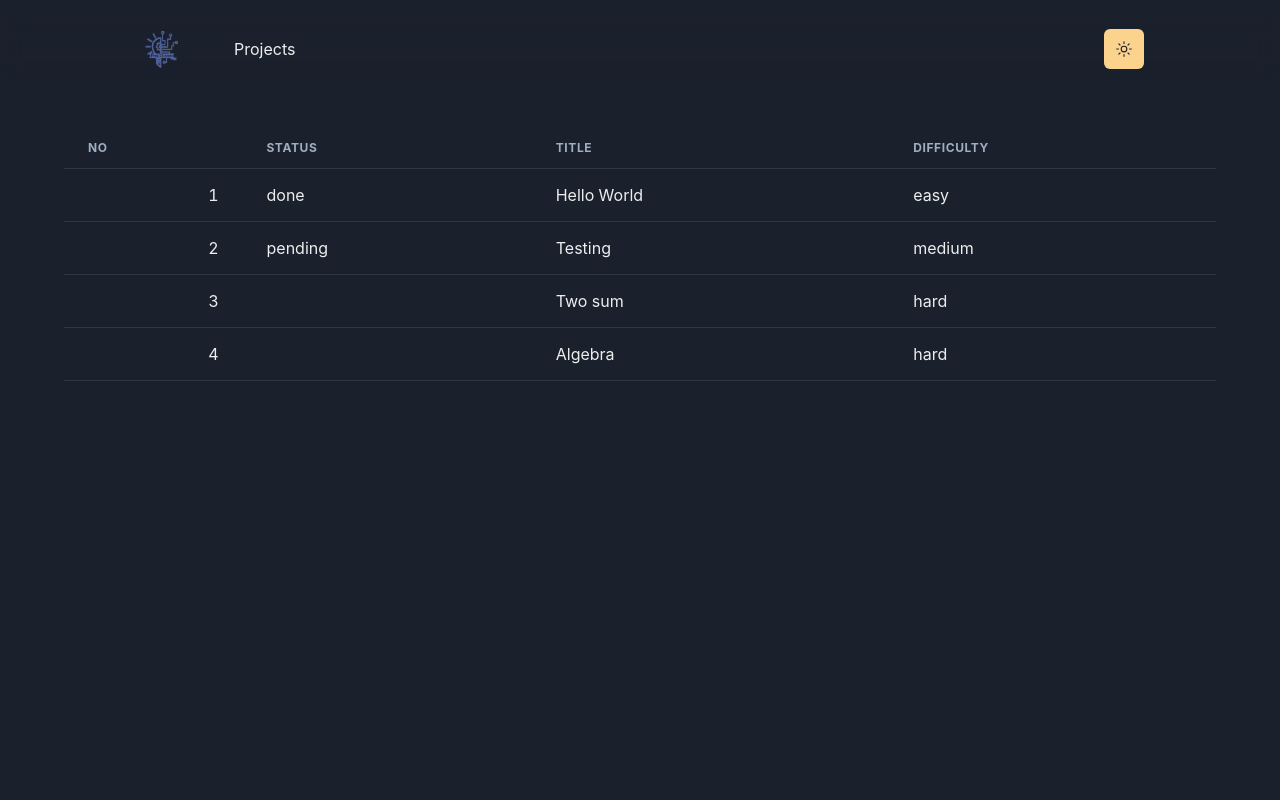
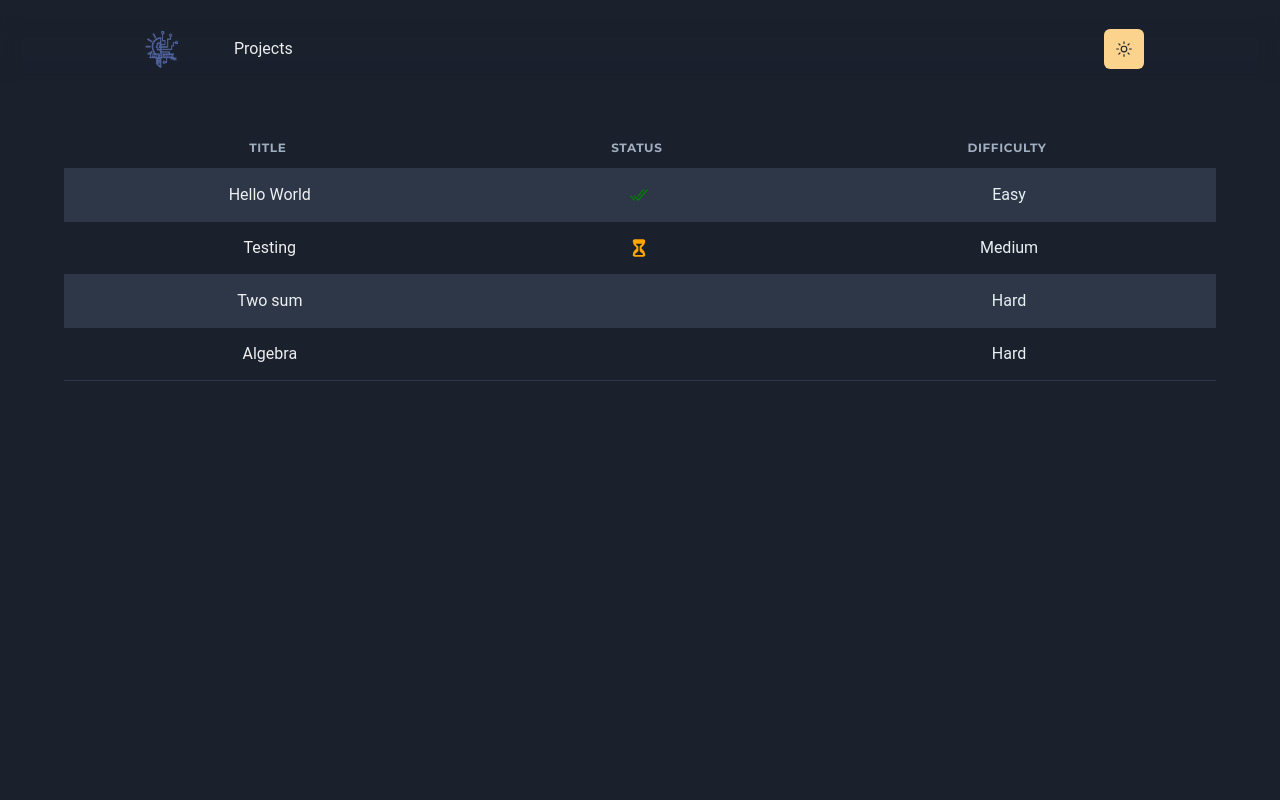
Before and after one commit to moodyKroko/fyp-project-23, a Next.js app in the folder frontend/: page /projects in a window 1280 px wide. Shown: the top 800 px of the page. Built offline with nearby package versions, Linux system fonts and the light colour scheme.

Commit message:
feat: finished basic table

```diff
--- a/frontend/lib/theme.tsx
+++ b/frontend/lib/theme.tsx
@@ -10,9 +10,9 @@ const colors = {
   red_pigment: '#FB2327',
   alice_blue: '#E8F1F2',
   delft_blue: '#223359',
-  rich_black: '#11151C',
-//   black: '#11151C',
-//   white: '#E8F1F2'
+  rich_black: '#11151C'
+  //   black: '#11151C',
+  //   white: '#E8F1F2'
 }
 
 const styles = {
@@ -23,6 +23,11 @@ const styles = {
   })
 }
 
-const theme = extendTheme({ config, styles, colors })
+const fonts = {
+  body: 'Roboto, Open sans',
+  heading: 'Montserrat, Roboto'
+}
+
+const theme = extendTheme({ config, styles, colors, fonts })
 
 export default theme
--- a/frontend/pages/projects/index.tsx
+++ b/frontend/pages/projects/index.tsx
@@ -13,7 +13,10 @@ import {
   Th,
   Thead,
   Tr,
-  Link
+  Link,
+  Button,
+  TableContainer,
+  Text
 } from '@chakra-ui/react'
 
 import {
@@ -26,7 +29,12 @@ import {
 } from '@tanstack/react-table'
 
 import { useRouter } from 'next/router'
-import { IoCaretDown, IoCaretUp } from 'react-icons/io5'
+import {
+  IoCaretDown,
+  IoCaretUp,
+  IoCheckmarkDone,
+  IoHourglass
+} from 'react-icons/io5'
 import NextLink from 'next/link'
 
 type Questions = {
@@ -45,32 +53,40 @@ const data: Questions[] = [
 
 const RenderLinks = ({ title }) => {
   return (
-    <NextLink href={`/projects/${title.toLowerCase().replaceAll(' ', '-')}`}>
+    <Link
+      as={NextLink}
+      href={`/projects/${title.toLowerCase().replaceAll(' ', '-')}`}
+      _hover={{ color: 'purple.600' }}
+    >
       {title}
-    </NextLink>
+    </Link>
+  )
+}
+
+const RenderStatus = ({ status }) => {
+  return (
+    status &&
+    (status === 'done' ? (
+      <IoCheckmarkDone size={20} color="green" />
+    ) : (
+      <IoHourglass size={20} color="orange" />
+    ))
   )
 }
 
 const columnHelper = createColumnHelper<Questions>()
 
 const columns = [
-  columnHelper.accessor('id', {
-    cell: info => info.getValue(),
-    header: 'No',
-    meta: {
-      isNumeric: true
-    }
-  }),
-  columnHelper.accessor('status', {
-    cell: info => info.getValue(),
-    header: 'Status'
-  }),
   columnHelper.accessor('title', {
     cell: info => <RenderLinks title={info.getValue()} />,
     header: 'Title'
   }),
+  columnHelper.accessor('status', {
+    cell: info => <RenderStatus status={info.getValue()} />,
+    header: 'Status'
+  }),
   columnHelper.accessor('difficulty', {
-    cell: info => info.getValue(),
+    cell: info => <Text casing={'capitalize'}>{info.getValue()}</Text>,
     header: 'Difficulty'
   })
 ]
@@ -90,7 +106,8 @@ const DataTable = ({ data, columns }) => {
   })
 
   return (
-    <Table>
+    <TableContainer>
+      <Table variant={'striped'}>
         <Thead>
           {table.getHeaderGroups().map(headerGroup => (
             <Tr key={headerGroup.id}>
@@ -103,18 +120,16 @@ const DataTable = ({ data, columns }) => {
                       onClick={header.column.getToggleSortingHandler()}
                       isNumeric={meta?.isNumeric}
                     >
-                    <Box display={'flex'}>
+                      <Box
+                        justifyContent={'center'}
+                        display={'flex'}
+                        style={{ gap: 4 }}
+                      >
                         {flexRender(
                           header.column.columnDef.header,
                           header.getContext()
                         )}
-                      {{ asc: <IoCaretUp />, desc: <IoCaretDown /> }[
-                        header.column.getIsSorted() as string
-                      ] ?? null}
-                    </Box>
-
-                    {/* {
-                      <chakra.span display={'inline-flex'} pl="4">
+                        <chakra.span>
                           {header.column.getIsSorted() ? (
                             header.column.getIsSorted() === 'desc' ? (
                               <IoCaretDown aria-label="sorted descending" />
@@ -123,7 +138,7 @@ const DataTable = ({ data, columns }) => {
                             )
                           ) : null}
                         </chakra.span>
-                    } */}
+                      </Box>
                     </Th>
                   </>
                 )
@@ -138,7 +153,9 @@ const DataTable = ({ data, columns }) => {
                 const meta: any = cell.column.columnDef.meta
                 return (
                   <Td key={cell.id} isNumeric={meta?.isNumeric}>
+                    <Box display={'flex'} justifyContent={'center'}>
                       {flexRender(cell.column.columnDef.cell, cell.getContext())}
+                    </Box>
                   </Td>
                 )
               })}
@@ -146,6 +163,7 @@ const DataTable = ({ data, columns }) => {
           ))}
         </Tbody>
       </Table>
+    </TableContainer>
   )
 }
 
```
Lines whose indentation alone changed are shown as unchanged.
